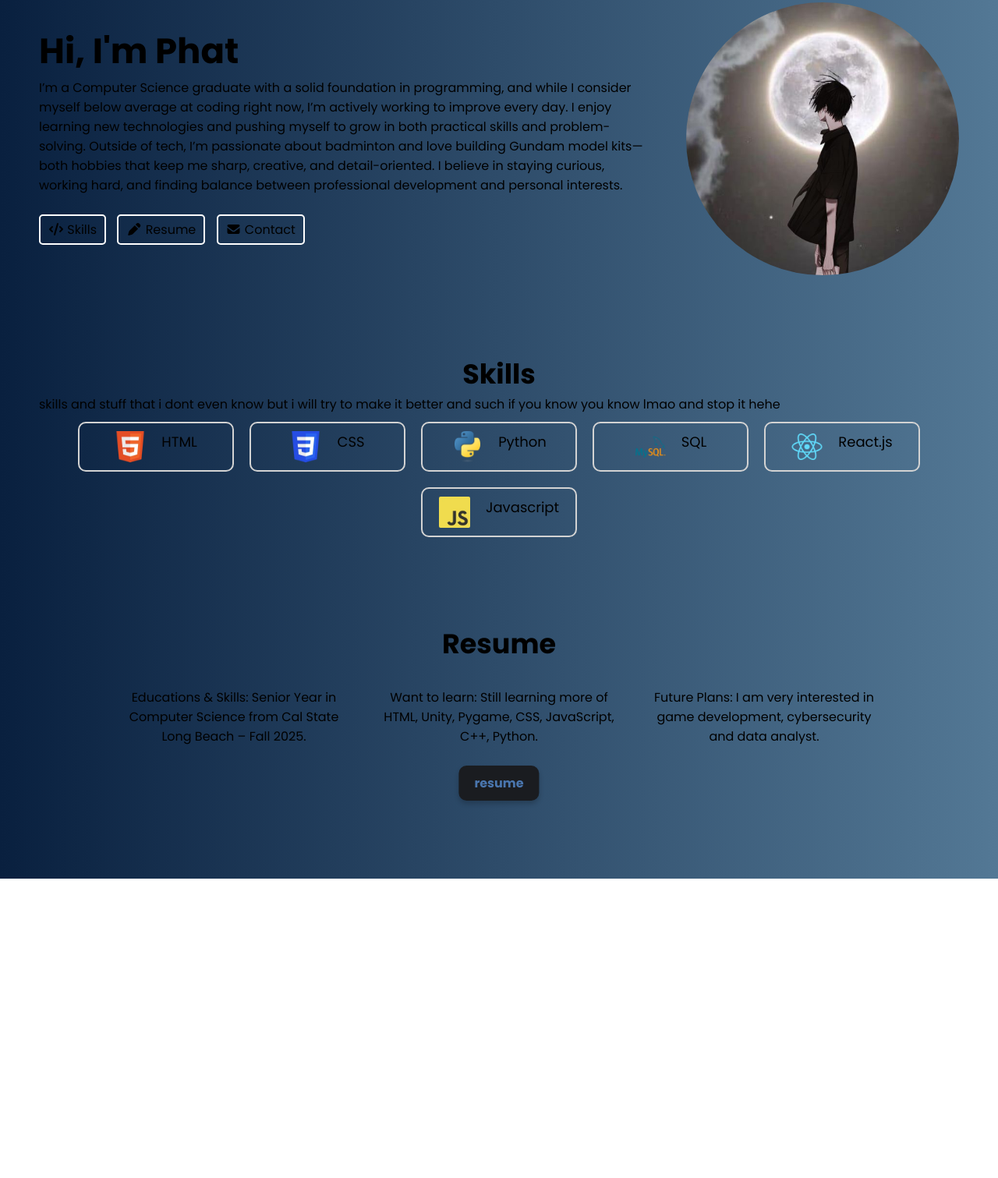
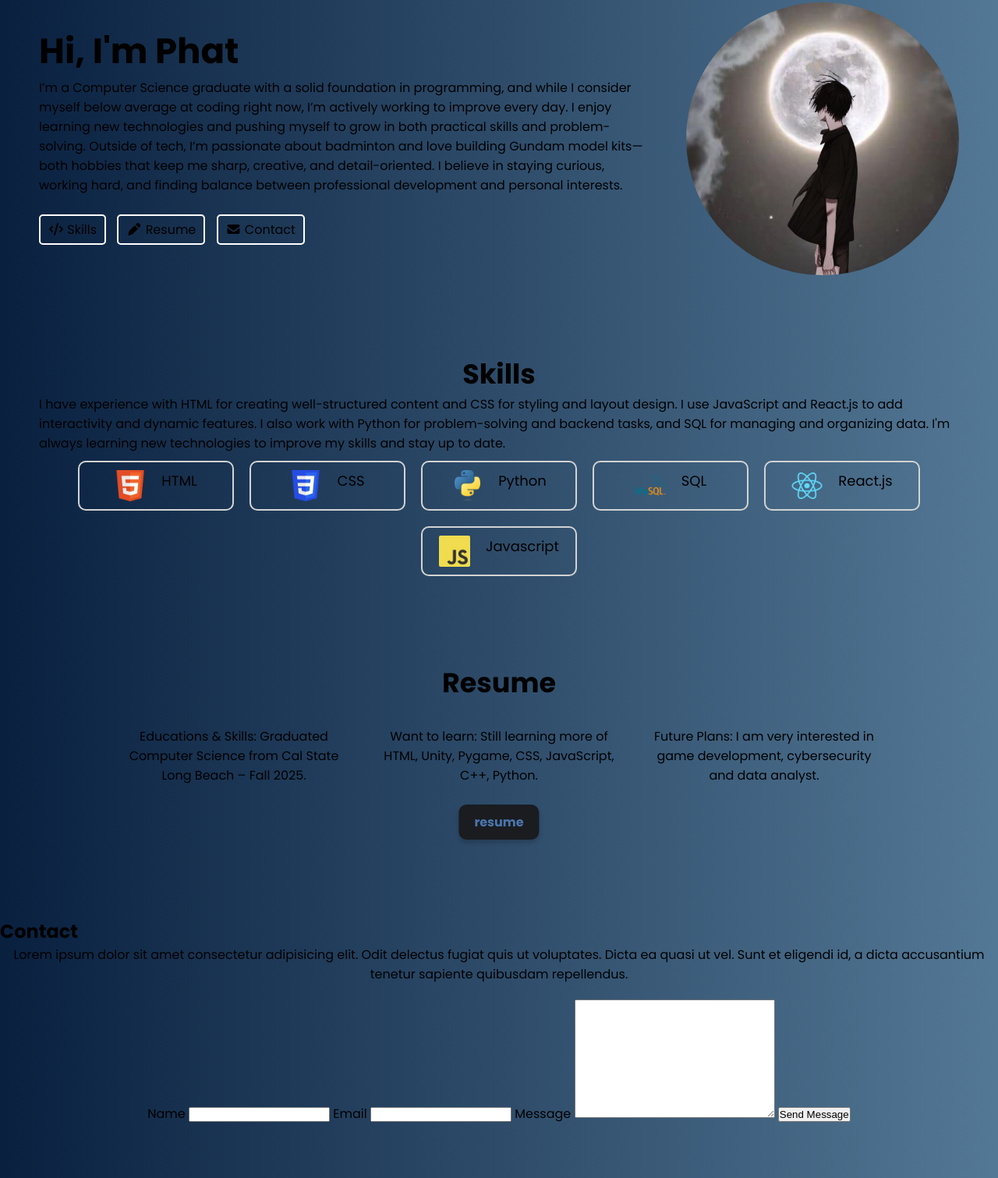
Before and after one commit to phatnng/Website, a plain HTML site: page index.html in a window 1280 px wide. Shown: the part 127-1638 px from the top of the page at 78% size. Before the commit the page ends 1254 px from the top, so only its background shows below. Drawn offline with Linux system fonts and the light colour scheme.

Commit message:
Update index.html

```diff
--- a/index.html
+++ b/index.html
@@ -20,11 +20,11 @@
         </div>
 
         <div class = "right">
-            <a href = "https://github.com" target = "_blank" rel="noopener noreferrer">
+            <a href = "https://github.com/phatnng" target = "_blank" rel="noopener noreferrer">
                 <i class="fa-brands fa-github"></i>
                 <span>Github</span>
             </a>
-            <a href = "https://linkedin.com" target = "_blank" rel="noopener noreferrer">
+            <a href = "https://www.linkedin.com/in/phat-nguyen-ab7134309/" target = "_blank" rel="noopener noreferrer">
                 <i class="fa-brands fa-linkedin-in"></i>
                 <span>Linkedin</span>
             </a>
@@ -32,10 +32,7 @@
                 <i class="fa-solid fa-envelope"></i>
                     <span>Gmail</span>
             </a>
-
         </div>
-
-
     </nav>
 
     <main>
@@ -73,8 +70,8 @@
         <section id = "skills" class="skills-section">
             <h2>Skills</h2>
             <div class="text">
-                skills and stuff that i dont even know but i will try to make it better and such if you know you know
-                lmao and stop it hehe
+                I have experience with HTML for creating well-structured content and CSS for styling and layout design. I use JavaScript and React.js to add interactivity and dynamic features. I also work with Python for problem-solving and backend tasks, and SQL for managing and organizing data.
+                I'm always learning new technologies to improve my skills and stay up to date.
             </div>
 
             <div class="cells">
@@ -112,7 +109,7 @@
                     <div class="text">
                     <div class="list">
                         <p>
-                        Educations & Skills: Senior Year in Computer Science from Cal State Long Beach – Fall 2025.
+                        Educations & Skills: Graduated Computer Science from Cal State Long Beach – Fall 2025.
                         </p>
                         <p>
                         Want to learn: Still learning more of HTML, Unity, Pygame, CSS, JavaScript, C++, Python.
@@ -123,13 +120,31 @@
                     </div>
                 </div>
                 <div class="details">
-                    <a href ="file:///D:/Downloads/resume%20(4).pdf" alt ="resume">resume</a>
+                    <a href ="./files/Resume (5).pdf" alt ="resume">resume</a>
                 </div>
             </div>
         </section>
 
         <!--Section 4-->
-        <section id = "contact">
+        <section id = "contact" class="contact-section">
+            <h2>Contact</h2>
+            <div class="group">
+                <div class="text">
+                    Lorem ipsum dolor sit amet consectetur adipisicing elit. Odit delectus fugiat quis ut voluptates. Dicta ea quasi ut vel. Sunt et eligendi id, a dicta accusantium tenetur sapiente quibusdam repellendus.
+                </div>
+                <form>
+                    <label for="name">Name</label>
+                    <input type="text" id="name">
+
+                    <label for="email">Email</label>
+                    <input type="email" id="email">
+
+                    <label for="message">Message</label>
+                    <textarea id="message" cols="30" rows="10"></textarea>
+
+                    <button type="submit">Send Message</button>
+                </form>
+            </div>
 
         </section>
 
```
